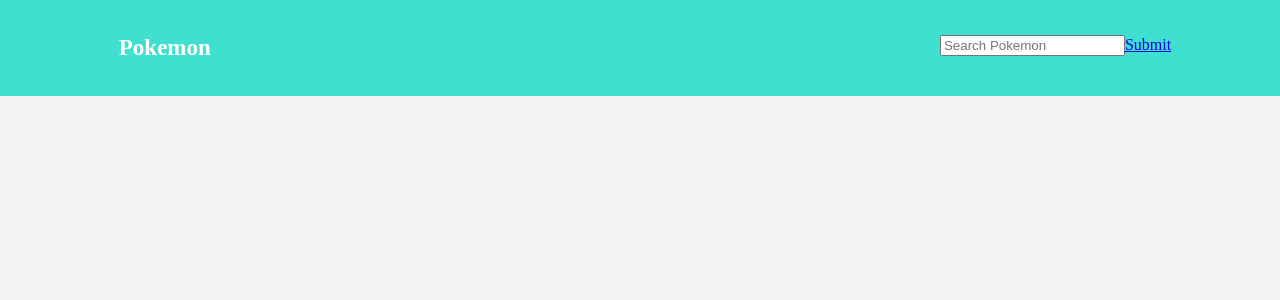
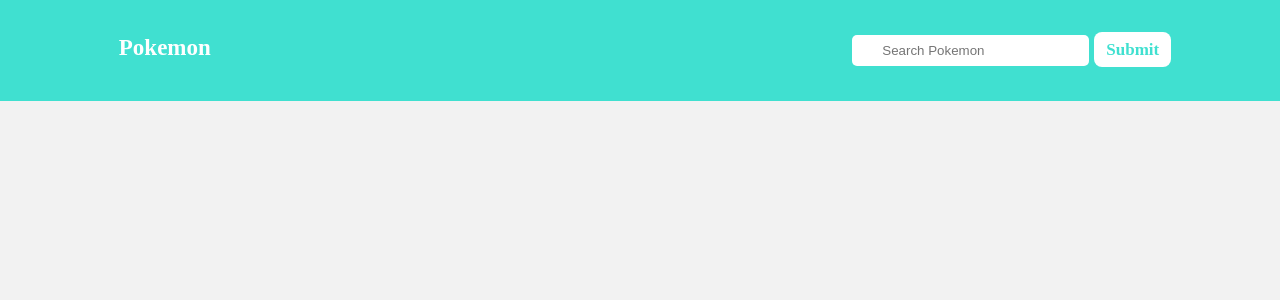
Before and after one commit to ashraffares/ReactCapestone, a React (Create React App) app: page /pokemon/1 in a window 1280 px wide. Shown: the top 300 px of the page. Built offline with nearby package versions, Linux system fonts and the light colour scheme; no server answers.

Commit message:
Add style to search bar

```diff
--- a/src/component/Search/index.js
+++ b/src/component/Search/index.js
@@ -1,3 +1,3 @@
-import Filter from './search';
+import Search from './search';
 
-export default Filter;
+export default Search;
--- a/src/component/Search/search.js
+++ b/src/component/Search/search.js
@@ -1,14 +1,15 @@
 import React, { useState } from 'react';
 import { Link } from 'react-router-dom';
+import styles from './search.module.css';
 
-const Filter = () => {
+const Search = () => {
   const [search, setSearch] = useState('');
   return (
     <div>
-      <input type="text" value={search} onChange={(e) => setSearch(e.target.value)} placeholder="Search Pokemon" />
-      <Link type="submit" to={`/pokemon/${search}`}>Submit</Link>
+      <input className={styles.input} type="text" value={search} onChange={(e) => setSearch(e.target.value)} placeholder="Search Pokemon" />
+      <Link className={styles.btn} to={`/pokemon/${search}`}>Submit</Link>
     </div>
   );
 };
 
-export default Filter;
+export default Search;
--- a/src/component/Search/search.module.css
+++ b/src/component/Search/search.module.css
@@ -1,15 +1,27 @@
-.filter {
-  margin: 0;
+.Search {
+  margin: auto;
 }
 
-.select {
-  width: 8rem;
-  padding: 5px 10px;
+.input {
+  outline: none;
   border: none;
-  background-color: #fff;
+  padding: 8px 30px;
+  margin: 0 5px;
   border-radius: 5px;
 }
 
-.select:focus {
-  outline: none;
+.btn {
+  text-decoration: none;
+  color: turquoise;
+  font-size: 17px;
+  font-weight: bolder;
+  background-color: #fff;
+  padding: 8px 12px;
+  border-radius: 8px;
 }
+
+.btn:hover {
+  border: 2px solid #fff;
+  background-color: turquoise;
+  color: #fff;
+}
--- a/src/component/navbar/navbar.js
+++ b/src/component/navbar/navbar.js
@@ -1,13 +1,13 @@
 import React from 'react';
 import { NavLink } from 'react-router-dom';
-import Filter from '../Search';
+import Search from '../Search';
 import styles from './navbar.module.css';
 
 const Navbar = () => (
   <nav className={styles.navbar}>
     <div className={styles.wrapper}>
       <NavLink className={styles.links} to="/">Pokemon</NavLink>
-      <Filter className={styles.filter} />
+      <Search className={styles.filter} />
     </div>
   </nav>
 );
```
Also changed, not shown: src/component/Info/bg.png (deleted).
